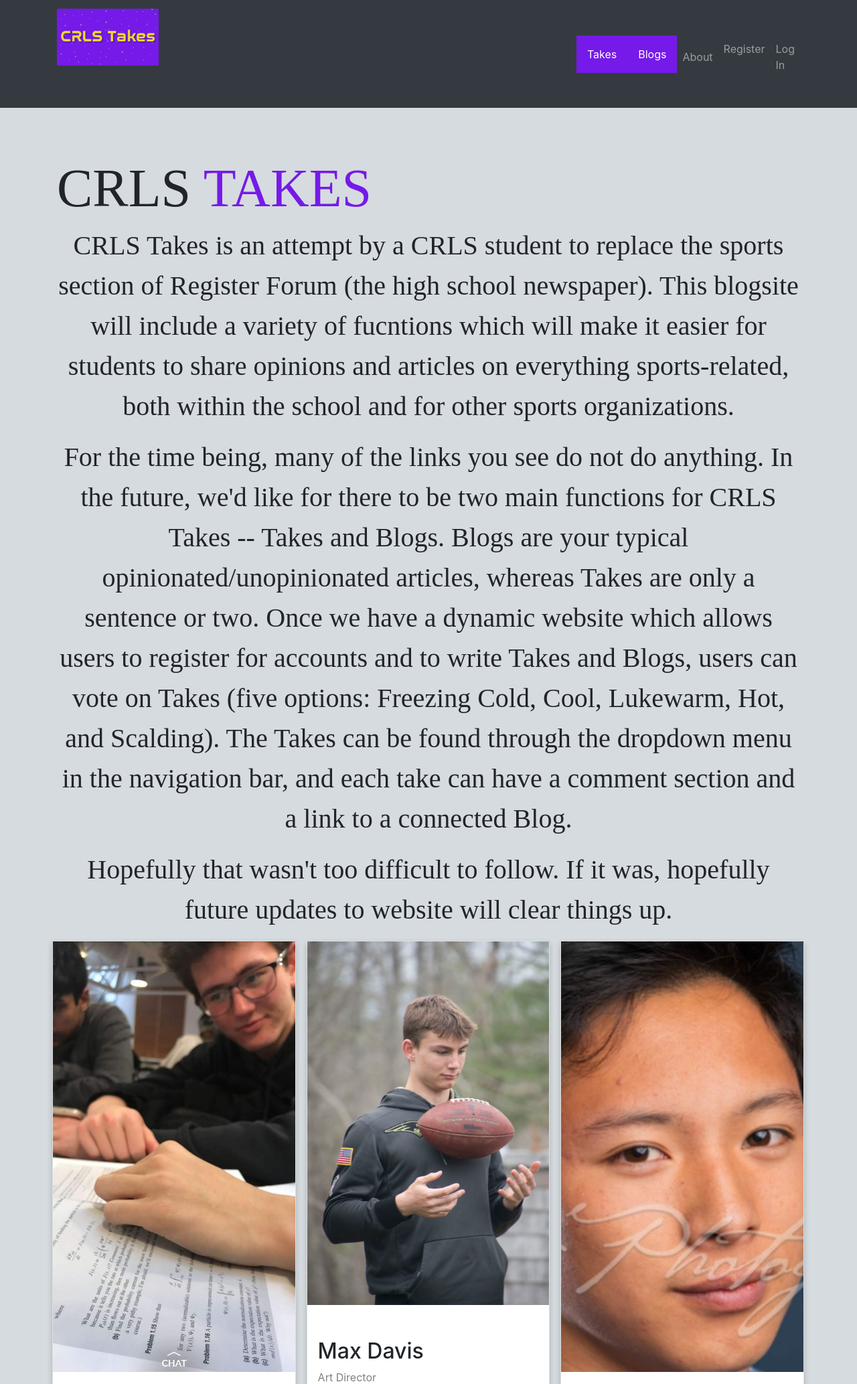
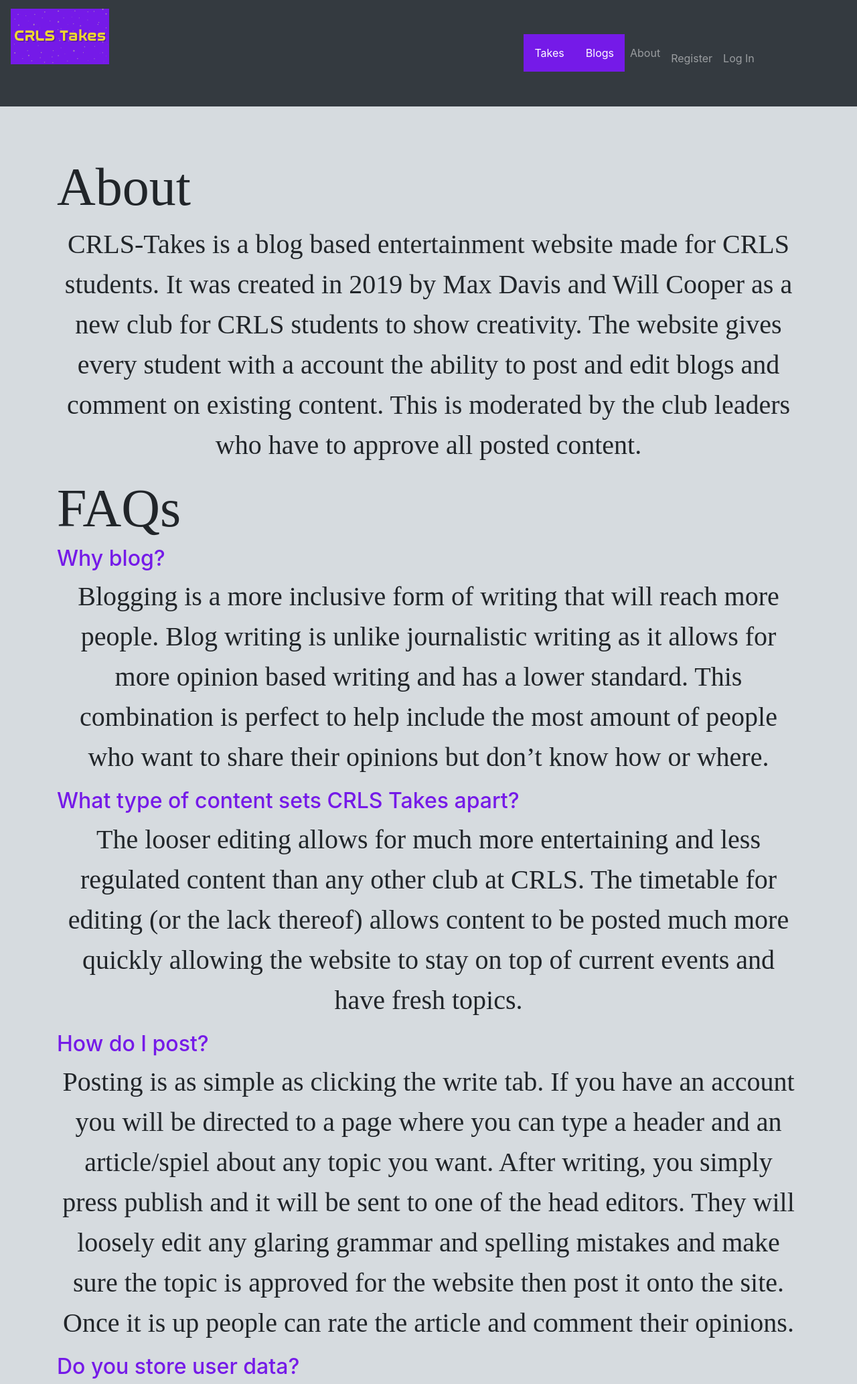
Before and after one commit to wcooper90/CRLS-Takes, a Flask app: page /about in a window 1280 px wide. Shown: the top 2067 px of the page at 67% size. Run offline with Flask 2, Linux system fonts and the light colour scheme; some libraries are stand-ins or nearby versions.

Commit message:
kdvsjbbj

```diff
--- a/application.py
+++ b/application.py
@@ -144,10 +144,10 @@ def search():
 def profile():
     # collects from database the user's username and the reviews they have made
     username = db.execute("SELECT username FROM users WHERE id = (:id)", {"id": session["user_id"]}).fetchall()[0][0]
-    blogs = db.execute("SELECT * FROM blogs WHERE username = (:user)", {"user": username}).fetchall()
+    #blogs = db.execute("SELECT * FROM blogs WHERE username = (:user)", {"user": username}).fetchall()
     posts = db.execute("SELECT posts FROM users WHERE id = (:id)", {"id": session["user_id"]}).fetchall()[0][0]
     dateJoined = db.execute("SELECT dateJoined FROM users WHERE id = (:id)", {"id": session["user_id"]}).fetchall()[0][0]
-    return render_template("profile.html", username=username, blogs=blogs, posts=posts, dateJoined=dateJoined)
+    return render_template("profile.html", username=username, posts=posts, dateJoined=dateJoined)
 
 
 # API route
--- a/templates/about.html
+++ b/templates/about.html
@@ -8,26 +8,54 @@
     <br />
     <br />
     <h1>
-      CRLS <span class="purple">TAKES</span>
+      <span class="black">About</span>
     </h1>
     <p class="readableText">
-      CRLS Takes is an attempt by a CRLS student to replace the sports section of
-      Register Forum (the high school newspaper). This blogsite will include a variety of fucntions
-      which will make it easier for students to share opinions and articles on everything
-      sports-related, both within the school and for other sports organizations.
+      CRLS-Takes is a blog based entertainment website made for CRLS students. It was created
+      in 2019 by Max Davis and Will Cooper as a new club for CRLS students to show creativity.
+      The website gives every student with a account the ability to post and edit blogs and
+      comment on existing content. This is moderated by the club leaders who have to approve
+      all posted content.
     </p>
+    <h1>
+      <span class="black">FAQs</span>
+    </h1>
+    <h2>
+      <span class="purple">Why blog?</span>
+    </h2>
     <p class="readableText">
-      For the time being, many of the links you see do not do anything. In the future,
-      we'd like for there to be two main functions for CRLS Takes -- Takes and Blogs.
-      Blogs are your typical opinionated/unopinionated articles, whereas Takes are only a
-      sentence or two. Once we have a dynamic website which allows users to register for accounts
-      and to write Takes and Blogs, users can vote on Takes (five options: Freezing Cold, Cool,
-      Lukewarm, Hot, and Scalding). The Takes can be found through the dropdown menu in the
-      navigation bar, and each take can have a comment section and a link to a connected Blog.
+      Blogging is a more inclusive form of writing that will reach more people.
+      Blog writing is unlike journalistic writing as it allows for more opinion based
+      writing and has a lower standard. This combination is perfect to help include the
+      most amount of people who want to share their opinions but don’t know how or where.
     </p>
+    <h2>
+      <span class="purple">What type of content sets CRLS Takes apart?</span>
+    </h2>
     <p class="readableText">
-      Hopefully that wasn't too difficult to follow. If it was, hopefully future updates to
-      website will clear things up.
+      The looser editing allows for much more entertaining and less regulated content than
+      any other club at CRLS. The timetable for editing (or the lack thereof) allows content
+      to be posted much more quickly allowing the website to stay on top of current events
+      and have fresh topics.
+    </p>
+    <h2>
+      <span class="purple">How do I post?</span>
+    </h2>
+    <p class="readableText">
+      Posting is as simple as clicking the write tab. If you have an account you will be
+      directed to a page where you can type a header and an article/spiel about any topic
+      you want. After writing, you simply press publish and it will be sent to one of the
+      head editors. They will loosely edit any glaring grammar and spelling mistakes and
+      make sure the topic is approved for the website then post it onto the site. Once it
+      is up people can rate the article and comment their opinions.
+    </p>
+    <h2>
+      <span class="purple">Do you store user data?</span>
+    </h2>
+    <p class="readableText">
+      The database only collects name, grade, and username from any user on the site. As
+      the user interacts with the site, the data collected from comments, articles, and
+      ratings will show up on their own personal page for other people on the site to see.
     </p>
     <div class="row">
      <div class="column">
--- a/templates/layout.html
+++ b/templates/layout.html
@@ -15,10 +15,10 @@
     <body>
       <header>
         <nav class="navbar navbar-expand-md navbar-dark bg-dark">
+          <a class="navbar-brand" href="/">
+            <img src="/static/WebLogo.png" alt="CRLS-Takes Logo #1" style="width:20%">
+          </a>
           <div class="container">
-            <a class="navbar-brand" href="/">
-                <img src="/static/WebLogo.png" alt="CRLS-Takes Logo #1" style="width:20%">
-            </a>
             <div class="dropdown">
               <button class="dropbtn" href="/takesG">Takes</button>
               <div class="dropdown-content">
@@ -50,7 +50,6 @@
               <li class="nav-item"><a class="nav-link" href="/logout">Logout</a></li>
             </ul>
             {% else %}
-            </ul>
             <ul class="navbar-nav ml-auto mt-2">
               <li class="nav-item"><a class="nav-link" href="/register">Register</a></li>
               <li class="nav-item"><a class="nav-link" href="/login">Log In</a></li>
```
Also changed, not shown: templates/index.html (+5 -3 lines), 3 other files.
